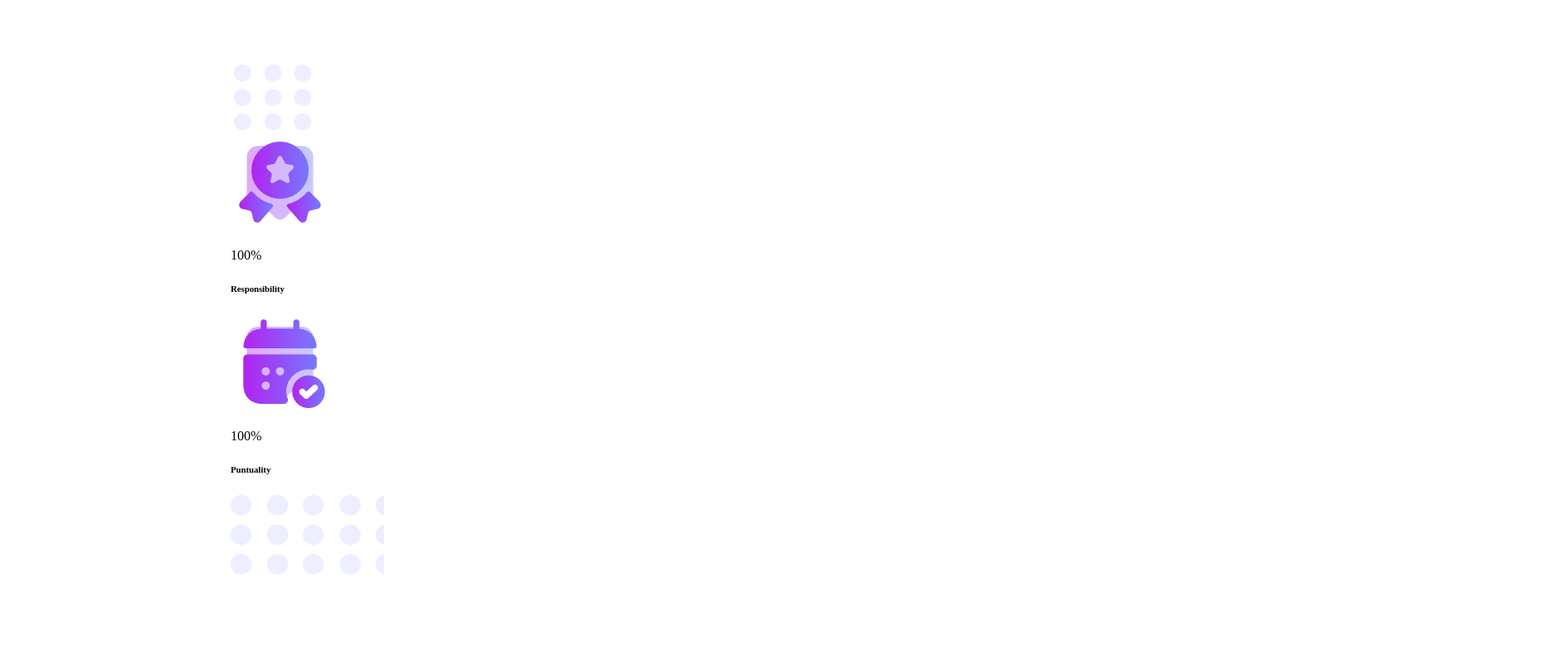
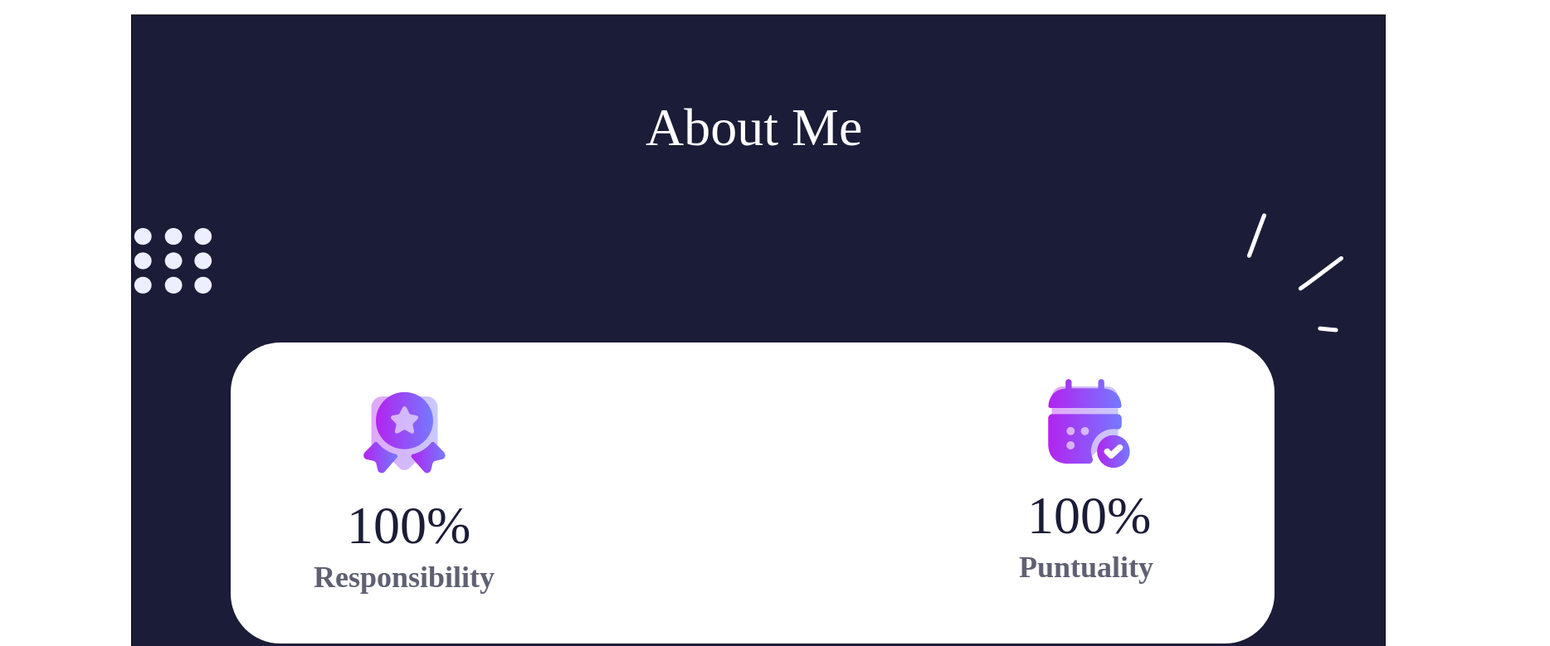
Before and after one commit to abdunazarovs/figmaportfolion1, a plain HTML site: page index.html in a window 1280 px wide. Shown: the part 2139-2918 px from the top of the page at 83% size, 1868 px wide, since content can reach past the window. Before the commit the page ends 2844 px from the top, so only its background shows below. Drawn offline with Linux system fonts and the light colour scheme.

Commit message:
html done till footer  ,css done til portfolio

```diff
--- a/index.html
+++ b/index.html
@@ -131,8 +131,8 @@
             <p class="atitle">
                 About Me
             </p>
-            <img src="aboutpatron.png" alt="abputpatron">
-            <img src="Highlight_04.png" alt="">
+            <img src="aboutpatron.png" alt="abputpatron"class="aboutpatr">
+            <img src="Highlight_04.png" alt="high"class="high1">
             <div class="aboutcards">
                 <div class="respons">
                      <img src="Icono.png" alt="iconong">
@@ -147,7 +147,24 @@
                </div>
 
             </div>
-            <img src="patronme.png" alt="patron">
+            <img src="patronme.png" alt="patron"class="patronimgg">
+
+        </div>
+    </section>
+
+    <section id="portfolio">
+        <div class="container">
+            <div class="ptitles">
+                <p>Portfolio</p>
+                <img src="underlineportfolio.png" alt="underline">
+                <hr>
+            </div>
+            <div class="pcards">
+                <img src="Tareta Eventos p.png" alt="tarento">
+                <img src="Tareta Eventos premium.png" alt="ptareto2">
+                <img src="tareto3.png" alt="tareto">
+            </div>
+
         </div>
     </section>
 </body>
--- a/style.css
+++ b/style.css
@@ -476,3 +476,85 @@
     width: 288px;
     height: 308px;
 }
+
+
+
+
+
+#aboutme{
+    background-image:url('Vector\ 2\ \(1\).svg');
+    width: 1512px;
+    height: 1071px;
+    margin-left: 150px;
+    margin-top: 50px;
+}
+.aboutpatr{
+    position: absolute;
+    margin-left: -270px;
+    margin-top: 20px;
+}
+.aboutcards{
+    background-color: #FFFFFF;
+    margin-left: -150px;
+    width:  1258px;
+    height: 363px;
+    border-radius: 60px;
+}
+.atitle{
+    font-family: "Poppins";
+    font-size: 64px;
+    color: rgba(255, 255, 255, 1);
+    padding-top: 100px;
+    margin-left: 350px;
+}
+.respons{
+    img{
+        margin-left: 150px;
+        margin-top: 50px;
+    }
+    p{
+        font-family: "Poppins";
+        font-size: 64px;
+        color: rgba(27, 28, 55, 1);
+        margin-left: 140px;
+        margin-top: 12px;
+    }
+    h6{
+        font-family: "Poppins";
+        font-size: 36px;
+        color: rgba(95, 96, 115, 1);
+        margin-left: 100px;
+        margin-top: -60px;
+        }
+}
+.puntual{
+    margin-top: -400px;
+    margin-left: 820px;
+    img{
+        margin-left: 150px;
+        margin-top: 50px;
+    }
+    p{
+        font-family: "Poppins";
+        font-size: 64px;
+        color: rgba(27, 28, 55, 1);
+        margin-left: 140px;
+        margin-top: 12px;
+    }
+    h6{
+        font-family: "Poppins";
+        font-size: 36px;
+        color: rgba(95, 96, 115, 1);
+        margin-left: 130px;
+        margin-top: -60px;
+        }
+}
+.patronimgg{
+    width: 199.83px;
+    height: 95.6px;
+    margin-left: 1050px;
+    margin-top: 50px;
+}
+.high1{
+    margin-left: 1050px;
+}
```
Also changed, not shown: Tareta Eventos p.png (added), Tareta Eventos premium.png (added), Vector 2 (1).svg (added), tareto3.png (added), underlineportfolio.png (added).
